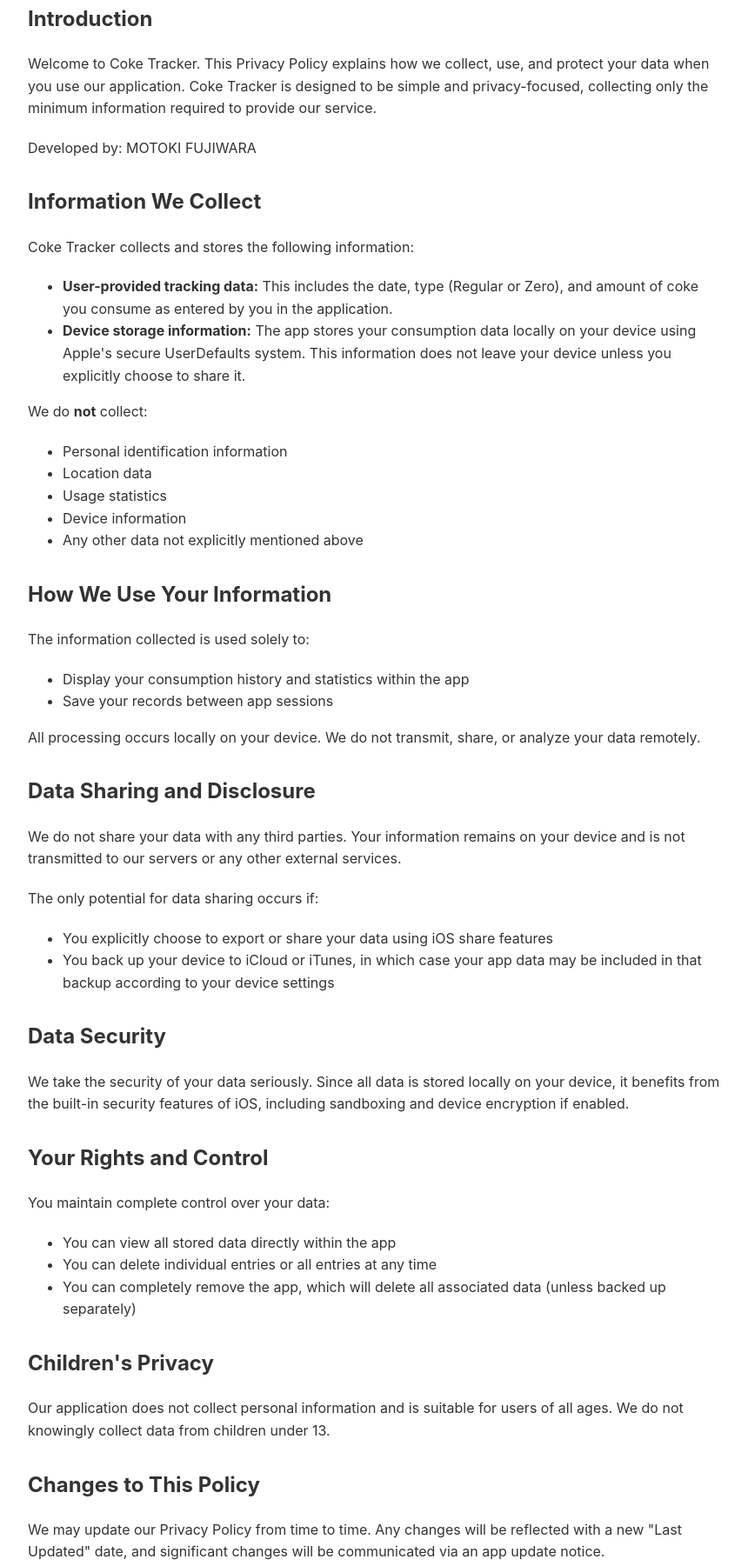
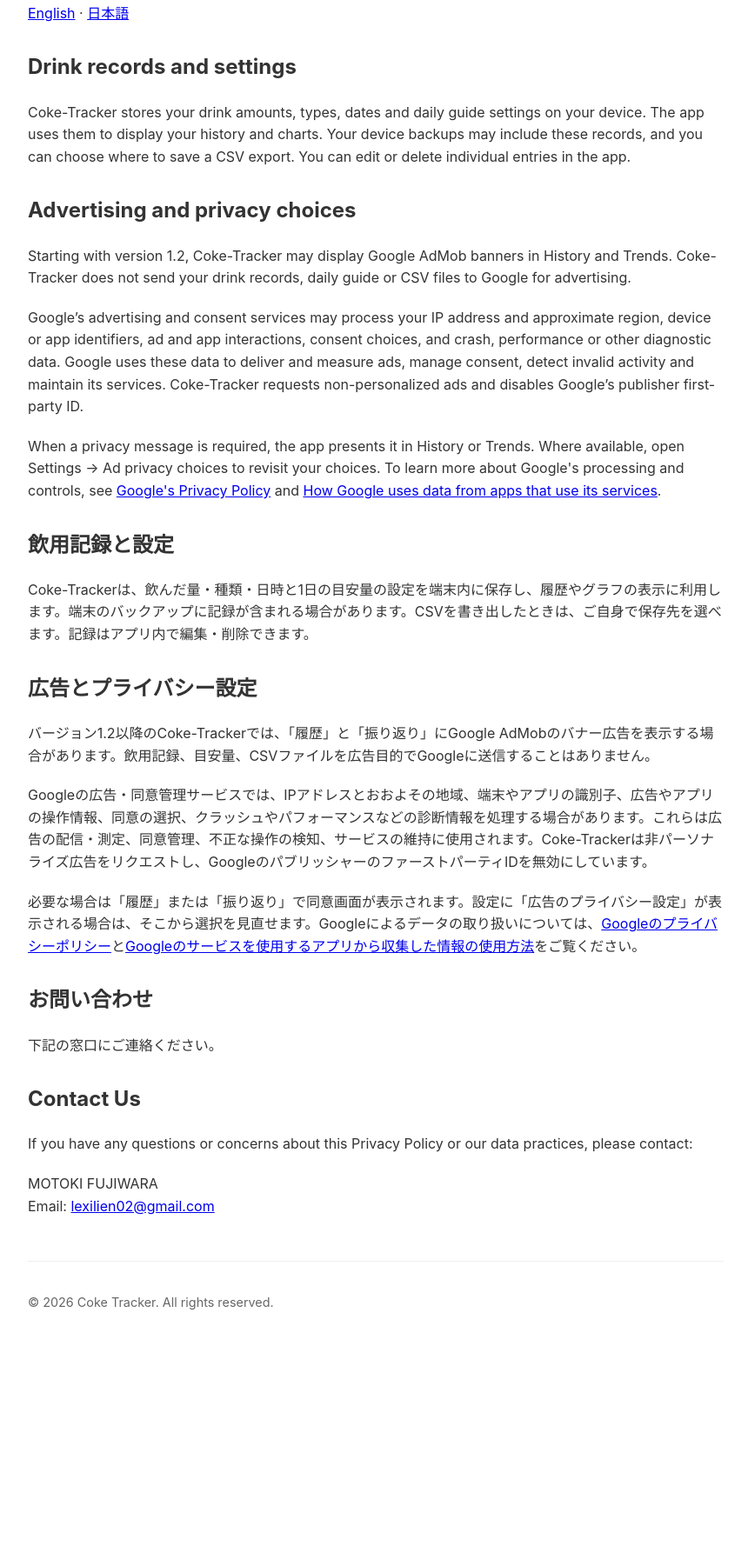
Before and after one commit to motoki-0222/motoki-0222.github.io, a plain HTML site: page coke.p.html in a window 1280 px wide. Shown: the part 179-1980 px from the top of the page at 87% size, without its empty margins (208-1068 px from the left). After the commit the page ends 1728 px from the top, so only its background shows below. Drawn offline with Linux system fonts and the light colour scheme.

Commit message:
Update Coke-Tracker privacy policy for AdMob

```diff
--- a/coke.p.html
+++ b/coke.p.html
@@ -44,76 +44,33 @@
 </head>
 <body>
     <h1>Privacy Policy</h1>
-    <p class="date">Last Updated: May 16, 2025</p>
+    <p class="date">Last Updated: November 22, 2026</p>
 
-    <div class="section">
-        <h2>Introduction</h2>
-        <p>Welcome to Coke Tracker. This Privacy Policy explains how we collect, use, and protect your data when you use our application. Coke Tracker is designed to be simple and privacy-focused, collecting only the minimum information required to provide our service.</p>
-        <p>Developed by: MOTOKI FUJIWARA</p>
-    </div>
+    <nav aria-label="Language"><a href="#en">English</a> · <a href="#ja" lang="ja">日本語</a></nav>
 
-    <div class="section">
-        <h2>Information We Collect</h2>
-        <p>Coke Tracker collects and stores the following information:</p>
-        <ul>
-            <li><strong>User-provided tracking data:</strong> This includes the date, type (Regular or Zero), and amount of coke you consume as entered by you in the application.</li>
-            <li><strong>Device storage information:</strong> The app stores your consumption data locally on your device using Apple's secure UserDefaults system. This information does not leave your device unless you explicitly choose to share it.</li>
-        </ul>
-        <p>We do <strong>not</strong> collect:</p>
-        <ul>
-            <li>Personal identification information</li>
-            <li>Location data</li>
-            <li>Usage statistics</li>
-            <li>Device information</li>
-            <li>Any other data not explicitly mentioned above</li>
-        </ul>
-    </div>
+    <main>
+        <section class="section" id="en" lang="en">
+            <h2>Drink records and settings</h2>
+            <p>Coke-Tracker stores your drink amounts, types, dates and daily guide settings on your device. The app uses them to display your history and charts. Your device backups may include these records, and you can choose where to save a CSV export. You can edit or delete individual entries in the app.</p>
 
-    <div class="section">
-        <h2>How We Use Your Information</h2>
-        <p>The information collected is used solely to:</p>
-        <ul>
-            <li>Display your consumption history and statistics within the app</li>
-            <li>Save your records between app sessions</li>
-        </ul>
-        <p>All processing occurs locally on your device. We do not transmit, share, or analyze your data remotely.</p>
-    </div>
+            <h2>Advertising and privacy choices</h2>
+            <p>Starting with version 1.2, Coke-Tracker may display Google AdMob banners in History and Trends. Coke-Tracker does not send your drink records, daily guide or CSV files to Google for advertising.</p>
+            <p>Google’s advertising and consent services may process your IP address and approximate region, device or app identifiers, ad and app interactions, consent choices, and crash, performance or other diagnostic data. Google uses these data to deliver and measure ads, manage consent, detect invalid activity and maintain its services. Coke-Tracker requests non-personalized ads and disables Google’s publisher first-party ID.</p>
+            <p>When a privacy message is required, the app presents it in History or Trends. Where available, open Settings → Ad privacy choices to revisit your choices. To learn more about Google's processing and controls, see <a href="https://policies.google.com/privacy">Google's Privacy Policy</a> and <a href="https://policies.google.com/technologies/partner-sites">How Google uses data from apps that use its services</a>.</p>
+        </section>
 
-    <div class="section">
-        <h2>Data Sharing and Disclosure</h2>
-        <p>We do not share your data with any third parties. Your information remains on your device and is not transmitted to our servers or any other external services.</p>
+        <section class="section" id="ja" lang="ja">
+            <h2>飲用記録と設定</h2>
+            <p>Coke-Trackerは、飲んだ量・種類・日時と1日の目安量の設定を端末内に保存し、履歴やグラフの表示に利用します。端末のバックアップに記録が含まれる場合があります。CSVを書き出したときは、ご自身で保存先を選べます。記録はアプリ内で編集・削除できます。</p>
 
-        <p>The only potential for data sharing occurs if:</p>
-        <ul>
-            <li>You explicitly choose to export or share your data using iOS share features</li>
-            <li>You back up your device to iCloud or iTunes, in which case your app data may be included in that backup according to your device settings</li>
-        </ul>
-    </div>
-
-    <div class="section">
-        <h2>Data Security</h2>
-        <p>We take the security of your data seriously. Since all data is stored locally on your device, it benefits from the built-in security features of iOS, including sandboxing and device encryption if enabled.</p>
-    </div>
-
-    <div class="section">
-        <h2>Your Rights and Control</h2>
-        <p>You maintain complete control over your data:</p>
-        <ul>
-            <li>You can view all stored data directly within the app</li>
-            <li>You can delete individual entries or all entries at any time</li>
-            <li>You can completely remove the app, which will delete all associated data (unless backed up separately)</li>
-        </ul>
-    </div>
-
-    <div class="section">
-        <h2>Children's Privacy</h2>
-        <p>Our application does not collect personal information and is suitable for users of all ages. We do not knowingly collect data from children under 13.</p>
-    </div>
-
-    <div class="section">
-        <h2>Changes to This Policy</h2>
-        <p>We may update our Privacy Policy from time to time. Any changes will be reflected with a new "Last Updated" date, and significant changes will be communicated via an app update notice.</p>
-    </div>
+            <h2>広告とプライバシー設定</h2>
+            <p>バージョン1.2以降のCoke-Trackerでは、「履歴」と「振り返り」にGoogle AdMobのバナー広告を表示する場合があります。飲用記録、目安量、CSVファイルを広告目的でGoogleに送信することはありません。</p>
+            <p>Googleの広告・同意管理サービスでは、IPアドレスとおおよその地域、端末やアプリの識別子、広告やアプリの操作情報、同意の選択、クラッシュやパフォーマンスなどの診断情報を処理する場合があります。これらは広告の配信・測定、同意管理、不正な操作の検知、サービスの維持に使用されます。Coke-Trackerは非パーソナライズ広告をリクエストし、GoogleのパブリッシャーのファーストパーティIDを無効にしています。</p>
+            <p>必要な場合は「履歴」または「振り返り」で同意画面が表示されます。設定に「広告のプライバシー設定」が表示される場合は、そこから選択を見直せます。Googleによるデータの取り扱いについては、<a href="https://policies.google.com/privacy?hl=ja">Googleのプライバシーポリシー</a>と<a href="https://policies.google.com/technologies/partner-sites?hl=ja">Googleのサービスを使用するアプリから収集した情報の使用方法</a>をご覧ください。</p>
+            <h2>お問い合わせ</h2>
+            <p>下記の窓口にご連絡ください。</p>
+        </section>
+    </main>
 
     <div class="section">
         <h2>Contact Us</h2>
@@ -125,7 +82,7 @@
     </div>
 
     <div class="footer">
-        <p>© 2025 Coke Tracker. All rights reserved.</p>
+        <p>© 2026 Coke Tracker. All rights reserved.</p>
     </div>
 </body>
 </html>
```
